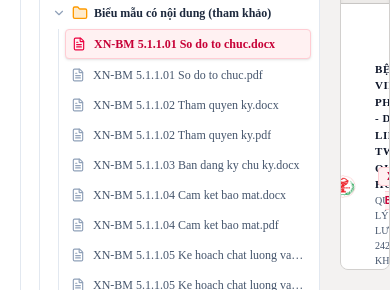
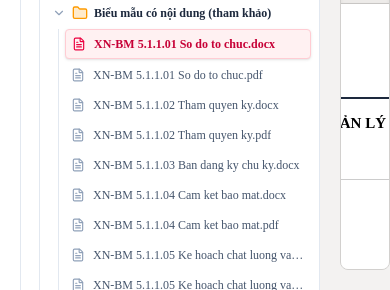
Before and after one commit to khoavisinhmiendich-ops/lab-quality-2429, a Next.js app: page / in a window 390 px wide. Shown: the part 554-844 px from the top of the page. Built offline with nearby package versions, Linux system fonts and the light colour scheme.

Commit message:
Update layout fix document style and responsive table

```diff
--- a/components/EditableForm.tsx
+++ b/components/EditableForm.tsx
@@ -237,7 +237,7 @@ export const EditableForm: React.FC<Props> = ({ docCode, docTitle, pdfPath }) =>
       </div>
 
       {/* Khu vực chứa tờ giấy Word */}
-      <div className="flex-1 bg-[#edebe9] rounded-lg border border-[#d2d0ce] shadow-inner overflow-y-auto p-6 flex justify-center">
+<div className="flex-1 bg-[#edebe9] rounded-lg border border-[#d2d0ce] shadow-inner overflow-x-auto overflow-y-auto p-6 flex justify-center">
   {isPdf ? (
     <iframe src={`${encodeURI(pdfPath || '')}#toolbar=1`} className="w-full h-full border-none" title={docTitle} />
   ) : isWord && viewMode === 'preview' ? (
@@ -261,8 +261,8 @@ export const EditableForm: React.FC<Props> = ({ docCode, docTitle, pdfPath }) =>
       <span>Đang tải biểu mẫu từ hệ thống...</span>
     </div>
   ) : (
-          /* Trang giấy A4 ôm trọn nội dung, tự kéo dài không bao giờ bị tràn */
-          <div className="w-[210mm] min-h-[297mm] h-fit bg-white border border-[#c8c6c4] shadow-md p-[15mm] rounded-xs text-[#201f1e] relative mb-10">
+    /* Trang giấy A4 tự động ép gọn bảng vào lề */
+    <div className="w-[210mm] min-h-[297mm] h-fit bg-white border border-[#c8c6c4] shadow-md p-[12mm] rounded-xs text-[#201f1e] relative mb-10 shrink-0">
 
       {/* Header Bệnh viện */}
       <div className="flex items-center justify-between border-b-2 border-slate-800 pb-2 mb-3 shrink-0">
@@ -278,7 +278,7 @@ export const EditableForm: React.FC<Props> = ({ docCode, docTitle, pdfPath }) =>
           </div>
           <div>
             <h4 className="text-[11px] font-bold uppercase tracking-wider text-slate-900 m-0">BỆNH VIỆN PHONG - DA LIỄU TW QUY HÒA</h4>
-                  <p className="text-[10px] text-slate-600 m-0">QUẢN LÝ CHẤT LƯỢNG 2429 KHOA VI SINH - MIỄN DỊCH</p>
+            <p className="text-[10px] text-slate-600 m-0">QUẢN LÝ CHẤT LƯỢNG KHOA VI SINH - MIỄN DỊCH</p>
           </div>
         </div>
         <div className="text-right">
@@ -286,7 +286,7 @@ export const EditableForm: React.FC<Props> = ({ docCode, docTitle, pdfPath }) =>
         </div>
       </div>
 
-            {/* Vùng soạn thảo Word chính */}
+      {/* Vùng soạn thảo Word với cấu hình Table ép vừa khung A4 */}
       <div
         ref={containerRef}
         contentEditable={true}
@@ -294,16 +294,15 @@ export const EditableForm: React.FC<Props> = ({ docCode, docTitle, pdfPath }) =>
         onInput={handleInput}
         onKeyDown={handleKeyDown}
         dangerouslySetInnerHTML={{ __html: contentHtml }}
-  className="outline-none w-full text-base text-[#201f1e] bg-white leading-relaxed font-['Times_New_Roman',Times,serif]
+        className="outline-none w-full text-sm text-[#201f1e] bg-white leading-relaxed font-['Times_New_Roman',Times,serif]
           select-text user-select-auto cursor-text overflow-x-auto
-    [&_table]:max-w-full [&_table]:w-full [&_table]:border-collapse [&_table]:my-2 [&_table]:table-fixed
-    [&_td]:border [&_td]:border-[#323130] [&_td]:p-0.5 [&_td]:text-center [&_td]:align-middle [&_td]:text-[11px] [&_td]:focus:bg-[#eff6fc] [&_td]:focus:outline-2 [&_td]:focus:outline-[#0078d4] [&_td]:break-words
-    [&_th]:border [&_th]:border-[#323130] [&_th]:p-0.5 [&_th]:bg-[#f3f2f1] [&_th]:text-center [&_th]:font-bold [&_th]:text-[11px] [&_tr]:h-auto
+          [&_table]:w-full [&_table]:max-w-full [&_table]:border-collapse [&_table]:my-2 [&_table]:table-fixed
+          [&_td]:border [&_td]:border-[#323130] [&_td]:p-0.5 [&_td]:text-center [&_td]:align-middle [&_td]:text-[10px] [&_td]:break-all [&_td]:focus:bg-[#eff6fc] [&_td]:focus:outline-2 [&_td]:focus:outline-[#0078d4]
+          [&_th]:border [&_th]:border-[#323130] [&_th]:p-0.5 [&_th]:bg-[#f3f2f1] [&_th]:text-center [&_th]:font-bold [&_th]:text-[10px] [&_tr]:h-auto
           [&_p]:my-1"
       />
     </div>
   )}
 </div>
           </div>
-  );
-};
+        )}
```
Lines whose indentation alone changed are shown as unchanged.
